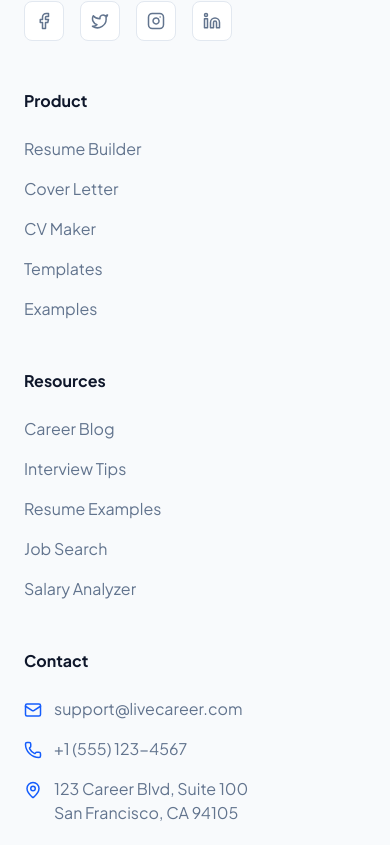
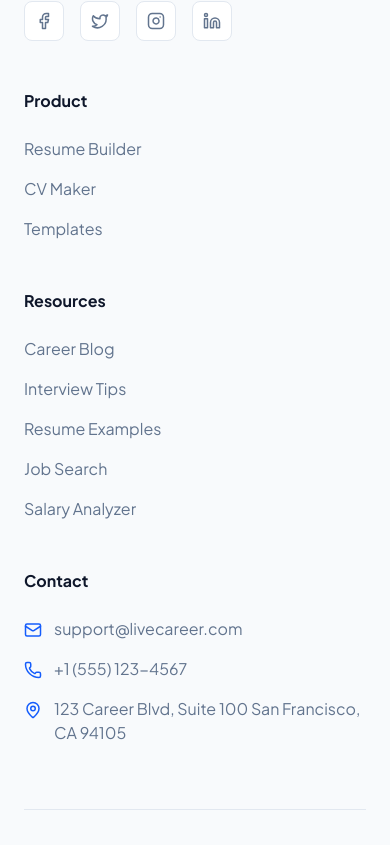
Before and after one commit to Bot444cyber/Resume-Builder, a Next.js app in the folder frontend/: page /templates in a window 390 px wide. Shown: the part 1696-2541 px from the top of the page. Built offline with nearby package versions, Linux system fonts and the light colour scheme.

Commit message:
feat: implement responsive Footer and Navbar components for site navigation and information.

```diff
--- a/frontend/src/components/Footer.tsx
+++ b/frontend/src/components/Footer.tsx
@@ -4,6 +4,34 @@
 import Link from 'next/link';
 
 const Footer: React.FC = () => {
+    const productLinks = [
+        { name: 'Resume Builder', href: '/templates' },
+        { name: 'CV Maker', href: '/templates' },
+        { name: 'Templates', href: '/templates' },
+    ];
+
+    const resourceLinks = [
+        { name: 'Career Blog', href: '#' },
+        { name: 'Interview Tips', href: '#' },
+        { name: 'Resume Examples', href: '#' },
+        { name: 'Job Search', href: '#' },
+        { name: 'Salary Analyzer', href: '#' },
+    ];
+
+    const contactInfo = [
+        { icon: Mail, text: 'support@livecareer.com' },
+        { icon: Phone, text: '+1 (555) 123-4567' },
+        { icon: MapPin, text: '123 Career Blvd, Suite 100 San Francisco, CA 94105', isMultiLine: true },
+    ];
+
+    const legalLinks = [
+        { name: 'Privacy Policy', href: '/privacy' },
+        { name: 'Terms of Service', href: '/terms' },
+        { name: 'Cookie Policy', href: '/cookies' },
+    ];
+
+    const socialLinks = [Facebook, Twitter, Instagram, Linkedin];
+
     return (
         <footer className="bg-slate-50 dark:bg-slate-950 border-t border-slate-200 dark:border-slate-800 pt-16 pb-8 transition-colors duration-300">
             <div className="container mx-auto px-6 lg:px-24">
@@ -22,7 +50,7 @@
                             Building careers with AI-powered tools. Create professional resumes, cover letters, and portfolios in minutes.
                         </p>
                         <div className="flex gap-4">
-                            {[Facebook, Twitter, Instagram, Linkedin].map((Icon, index) => (
+                            {socialLinks.map((Icon, index) => (
                                 <Link
                                     key={index}
                                     href="#"
@@ -38,10 +66,10 @@
                     <div>
                         <h3 className="font-bold text-slate-900 dark:text-white mb-6">Product</h3>
                         <ul className="space-y-4">
-                            {['Resume Builder', 'Cover Letter', 'CV Maker', 'Templates', 'Examples'].map((item) => (
-                                <li key={item}>
-                                    <Link href="#" className="text-slate-500 dark:text-gray-400 hover:text-blue-600 dark:hover:text-blue-400 transition-colors">
-                                        {item}
+                            {productLinks.map((item) => (
+                                <li key={item.name}>
+                                    <Link href={item.href} className="text-slate-500 dark:text-gray-400 hover:text-blue-600 dark:hover:text-blue-400 transition-colors">
+                                        {item.name}
                                     </Link>
                                 </li>
                             ))}
@@ -52,10 +80,10 @@
                     <div>
                         <h3 className="font-bold text-slate-900 dark:text-white mb-6">Resources</h3>
                         <ul className="space-y-4">
-                            {['Career Blog', 'Interview Tips', 'Resume Examples', 'Job Search', 'Salary Analyzer'].map((item) => (
-                                <li key={item}>
-                                    <Link href="#" className="text-slate-500 dark:text-gray-400 hover:text-blue-600 dark:hover:text-blue-400 transition-colors">
-                                        {item}
+                            {resourceLinks.map((item) => (
+                                <li key={item.name}>
+                                    <Link href={item.href} className="text-slate-500 dark:text-gray-400 hover:text-blue-600 dark:hover:text-blue-400 transition-colors">
+                                        {item.name}
                                     </Link>
                                 </li>
                             ))}
@@ -66,18 +94,16 @@
                     <div>
                         <h3 className="font-bold text-slate-900 dark:text-white mb-6">Contact</h3>
                         <ul className="space-y-4">
-                            <li className="flex items-start gap-3 text-slate-500 dark:text-gray-400">
-                                <Mail size={18} className="text-blue-600 mt-1 shrink-0" />
-                                <span>support@livecareer.com</span>
-                            </li>
-                            <li className="flex items-start gap-3 text-slate-500 dark:text-gray-400">
-                                <Phone size={18} className="text-blue-600 mt-1 shrink-0" />
-                                <span>+1 (555) 123-4567</span>
-                            </li>
-                            <li className="flex items-start gap-3 text-slate-500 dark:text-gray-400">
-                                <MapPin size={18} className="text-blue-600 mt-1 shrink-0" />
-                                <span>123 Career Blvd, Suite 100<br />San Francisco, CA 94105</span>
-                            </li>
+                            {contactInfo.map((info, index) => (
+                                <li key={index} className="flex items-start gap-3 text-slate-500 dark:text-gray-400">
+                                    <info.icon size={18} className="text-blue-600 mt-1 shrink-0" />
+                                    {info.isMultiLine ? (
+                                        <span>{info.text.split('San Francisco').join('\nSan Francisco')}</span> // Simple linebreak hacking for now, or just let it wrap
+                                    ) : (
+                                        <span>{info.text}</span>
+                                    )}
+                                </li>
+                            ))}
                         </ul>
                     </div>
                 </div>
@@ -87,9 +113,11 @@
                         © 2024 LiveCareer. All rights reserved.
                     </p>
                     <div className="flex items-center gap-6 text-sm">
-                        <Link href="/privacy" className="text-slate-500 dark:text-gray-500 hover:text-slate-900 dark:hover:text-white transition-colors">Privacy Policy</Link>
-                        <Link href="/terms" className="text-slate-500 dark:text-gray-500 hover:text-slate-900 dark:hover:text-white transition-colors">Terms of Service</Link>
-                        <Link href="/cookies" className="text-slate-500 dark:text-gray-500 hover:text-slate-900 dark:hover:text-white transition-colors">Cookie Policy</Link>
+                        {legalLinks.map((link) => (
+                            <Link key={link.name} href={link.href} className="text-slate-500 dark:text-gray-500 hover:text-slate-900 dark:hover:text-white transition-colors">
+                                {link.name}
+                            </Link>
+                        ))}
                     </div>
                 </div>
             </div>
--- a/frontend/src/components/Navbar.tsx
+++ b/frontend/src/components/Navbar.tsx
@@ -48,10 +48,16 @@
         ? (isDark ? 'bg-slate-900/90 border-slate-800' : 'bg-white/90 border-gray-100')
         : 'bg-transparent border-transparent';
 
+    // Navigation Data
     const navLinks = [
-        { name: 'Templates', href: '#', icon: LayoutTemplate },
+        { name: 'Templates', href: '/templates', icon: LayoutTemplate },
         { name: 'Services', href: '#', icon: Briefcase },
         { name: 'Resources', href: '#', icon: FileText },
+    ];
+
+    const actionLinks = [
+        { name: 'Log in', href: '/login', type: 'text' },
+        { name: 'Create Resume', href: '/templates', type: 'primary', icon: ArrowRight }
     ];
 
     if (isEditorMode) {
@@ -125,14 +131,18 @@
                             {isDark ? <Sun size={20} /> : <Moon size={20} />}
                         </button>
 
-                        <Link href="/login" className={`text-sm font-semibold ${textColorClass} ${hoverColorClass} transition-colors`}>
-                            Log in
-                        </Link>
-
-                        <Link href="/templates" className={`flex items-center gap-2 text-sm font-bold px-6 py-2.5 rounded-full transition-all shadow-md group ${isDark ? 'bg-white text-black hover:bg-gray-200' : 'bg-slate-900 text-white hover:bg-slate-800'}`}>
-                            Create Resume
-                            <ArrowRight className="w-4 h-4 transition-transform group-hover:translate-x-0.5" />
-                        </Link>
+                        {actionLinks.map((action) => (
+                            action.type === 'text' ? (
+                                <Link key={action.name} href={action.href} className={`text-sm font-semibold ${textColorClass} ${hoverColorClass} transition-colors`}>
+                                    {action.name}
+                                </Link>
+                            ) : (
+                                <Link key={action.name} href={action.href} className={`flex items-center gap-2 text-sm font-bold px-6 py-2.5 rounded-full transition-all shadow-md group ${isDark ? 'bg-white text-black hover:bg-gray-200' : 'bg-slate-900 text-white hover:bg-slate-800'}`}>
+                                    {action.name}
+                                    {action.icon && <action.icon className="w-4 h-4 transition-transform group-hover:translate-x-0.5" />}
+                                </Link>
+                            )
+                        ))}
                     </div>
 
                     {/* Mobile Menu Button */}
@@ -169,12 +179,19 @@
                         </Link>
                     ))}
                     <div className="mt-8 flex flex-col gap-4">
-                        <Link href="/login" className={`w-full py-4 text-center font-bold rounded-xl ${isDark ? 'text-white bg-white/10' : 'text-slate-700 bg-slate-50'}`} onClick={() => setMobileMenuOpen(false)}>
-                            Log in
-                        </Link>
-                        <Link href="/templates" className="w-full py-4 text-center font-bold text-white bg-blue-600 rounded-xl shadow-lg shadow-blue-500/30" onClick={() => setMobileMenuOpen(false)}>
-                            Create Resume Now
-                        </Link>
+                        {actionLinks.map((action) => (
+                            <Link
+                                key={action.name}
+                                href={action.href}
+                                className={`w-full py-4 text-center font-bold rounded-xl ${action.type === 'text'
+                                        ? (isDark ? 'text-white bg-white/10' : 'text-slate-700 bg-slate-50')
+                                        : 'text-white bg-blue-600 shadow-lg shadow-blue-500/30'
+                                    }`}
+                                onClick={() => setMobileMenuOpen(false)}
+                            >
+                                {action.name}
+                            </Link>
+                        ))}
                     </div>
                 </div>
             </div>
```
